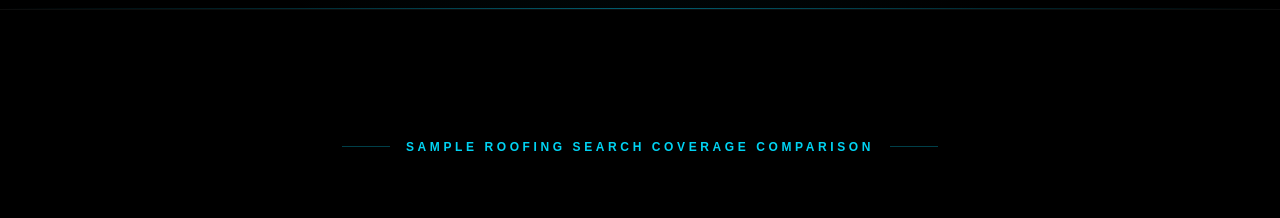
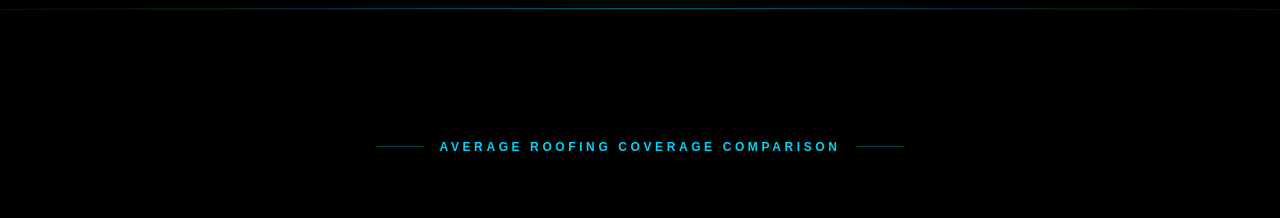
Before and after one commit to gadgetlesstech/seo4geo-project, a React (Vite) app in the folder client/: page /roofing-ranking-gap in a window 1280 px wide. Shown: the part 780-998 px from the top of the page. Built offline with nearby package versions, Linux system fonts and the light colour scheme.

Commit message:
Rename scoreboard eyebrow to Average Roofing Coverage Comparison

```diff
--- a/client/src/pages/RoofingRankingGap.tsx
+++ b/client/src/pages/RoofingRankingGap.tsx
@@ -340,7 +340,7 @@ export default function RoofingRankingGap() {
       <section className="relative py-32 bg-black border-t border-white/5 overflow-hidden">
         <div className="max-w-5xl mx-auto px-4 sm:px-6 lg:px-8 relative z-10">
           <div className="text-center mb-16">
-            <Eyebrow>Sample Roofing Search Coverage Comparison</Eyebrow>
+            <Eyebrow>Average Roofing Coverage Comparison</Eyebrow>
           </div>
 
           <div className="relative mb-6">
```
